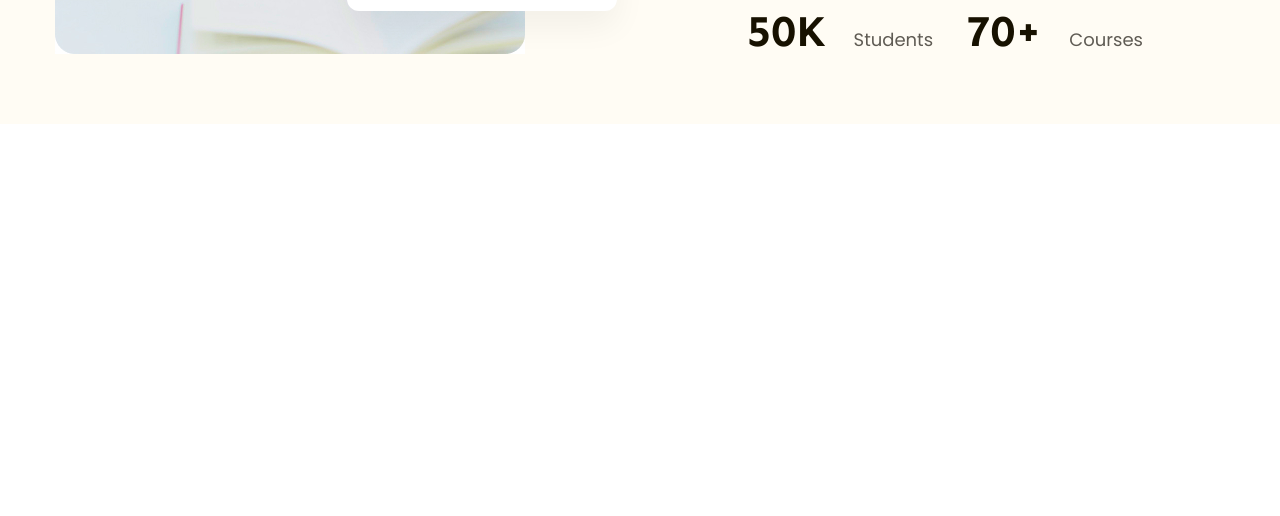
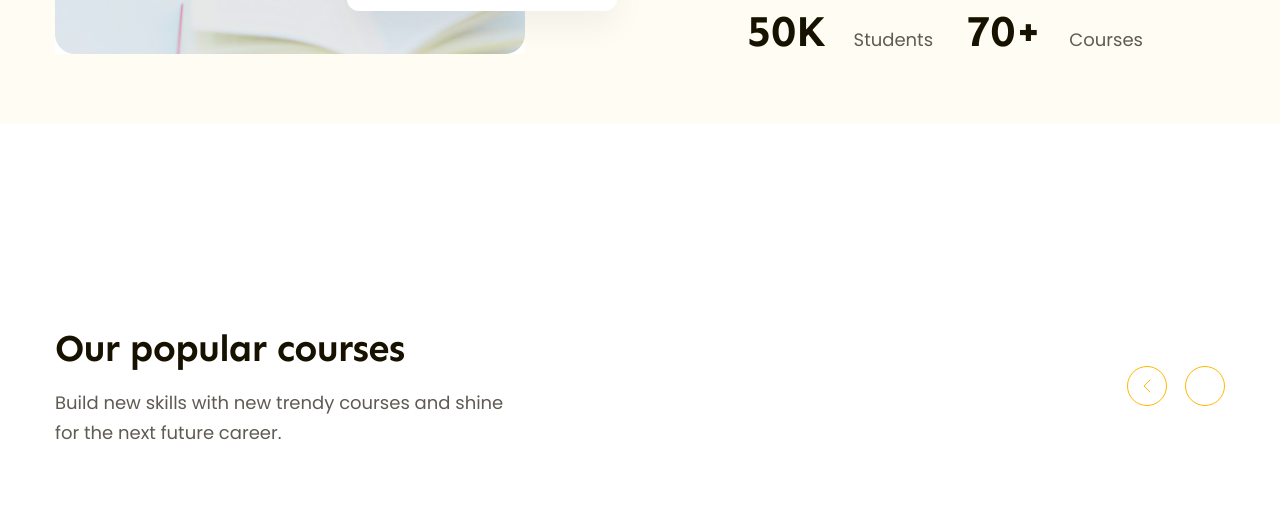
Before and after one commit to ThanhNhan14805/Figma-to-HTML, a plain HTML site: page index.html in a window 1280 px wide. Shown: the part 779-1295 px from the top of the page. Drawn offline with Linux system fonts and the light colour scheme.

Commit message:
p5 popular-top

```diff
--- a/assets/css/style.css
+++ b/assets/css/style.css
@@ -23,6 +23,14 @@ a {
   max-width: calc(100% - 48px);
   margin-left: auto;
   margin-right: auto;
+}
+.heading-lv2 {
+  color: #171100;
+  font-family: var(--font-heading);
+  font-weight: 700;
+  font-size: 3.8rem;
+  line-height: 1.27;
+  letter-spacing: -0.76px;
 }
 /* ==================header================= */
 .header {
@@ -219,3 +227,40 @@ a {
 .hero .start {
   margin-top: 8px;
 }
+/* ==================popular===================== */
+.popular {
+  padding: 65px 0;
+  margin-top: 135px;
+}
+.popular .desc {
+  margin-top: 16px;
+  width: 458px;
+  color: #5f5b53;
+  font-size: 1.8rem;
+  line-height: 1.67;
+}
+.popular .popular-top {
+  display: flex;
+  justify-content: space-between;
+  align-items: center;
+}
+.popular-top .controls {
+  display: flex;
+  gap: 18px;
+}
+.popular-top .control-bnt {
+  display: flex;
+  justify-content: center;
+  align-items: center;
+  /* xoa mau phong */
+  background: transparent;
+  width: 40px;
+  height: 40px;
+  border-radius: 50%;
+  border: 1px solid var(--color);
+}
+.popular-top .control-bnt:hover {
+  background: var(--color);
+  color: #fff;
+  cursor: pointer;
+}
--- a/index.html
+++ b/index.html
@@ -123,6 +123,31 @@
           </div>
         </div>
       </div>
+      <!-- phan popular -->
+      <div class="popular">
+        <div class="main-content">
+          <!--phan tren -->
+          <div class="popular-top">
+            <!-- left -->
+            <div class="info">
+              <h2 class="heading-lv2">Our popular courses</h2>
+              <p class="desc">
+                Build new skills with new trendy courses and shine for the next
+                future career.
+              </p>
+            </div>
+            <!-- right -->
+            <div class="controls">
+              <button class="control-bnt">
+                <img src="./assets/icon/prev.svg" alt="" />
+              </button>
+              <button class="control-bnt">
+                <img src="./assets/icon/next1.svg" alt="" />
+              </button>
+            </div>
+          </div>
+        </div>
+      </div>
     </main>
   </body>
 </html>
```
Also changed, not shown: assets/icon/next.svg (added), assets/icon/next1.svg (added), assets/icon/prev.svg (added).
